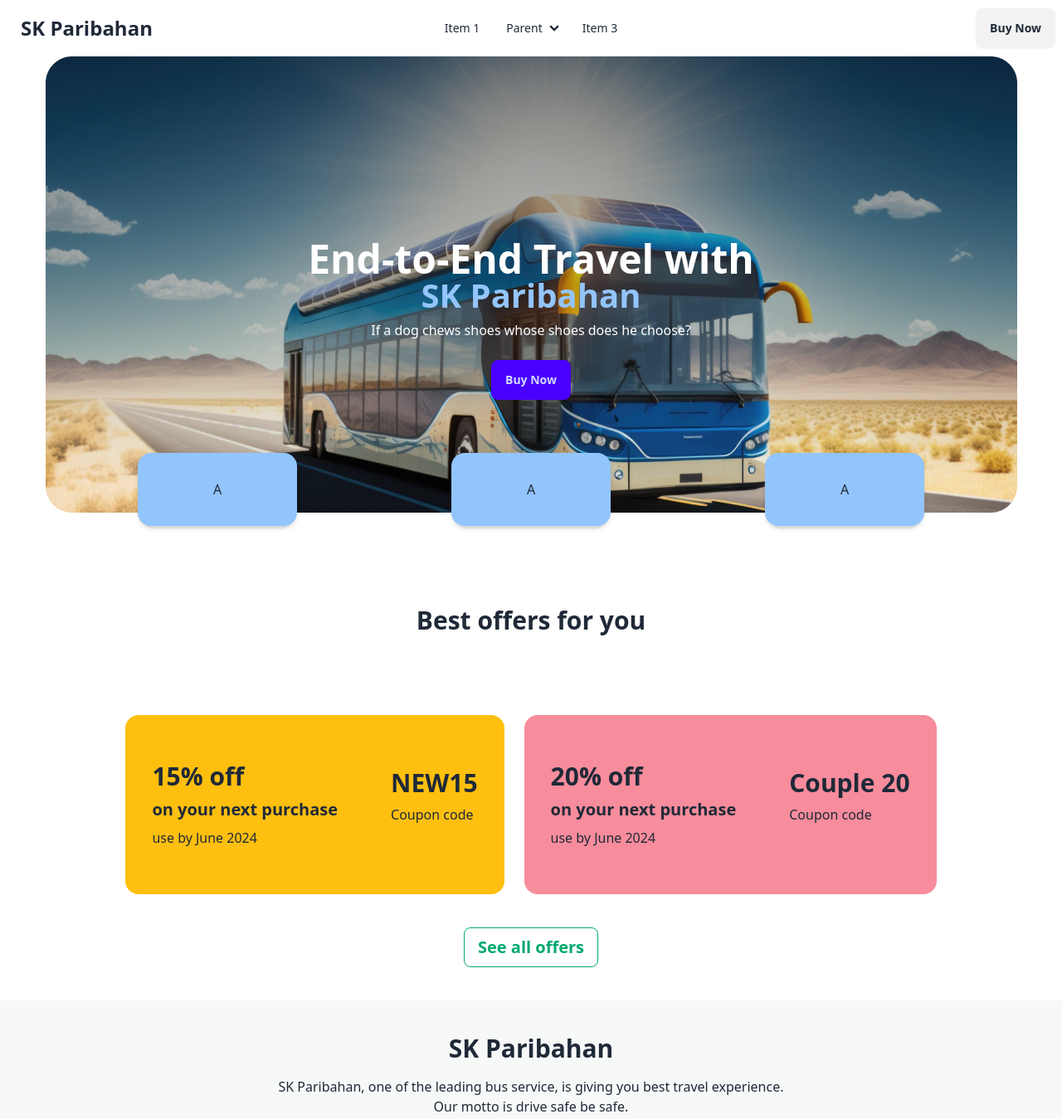
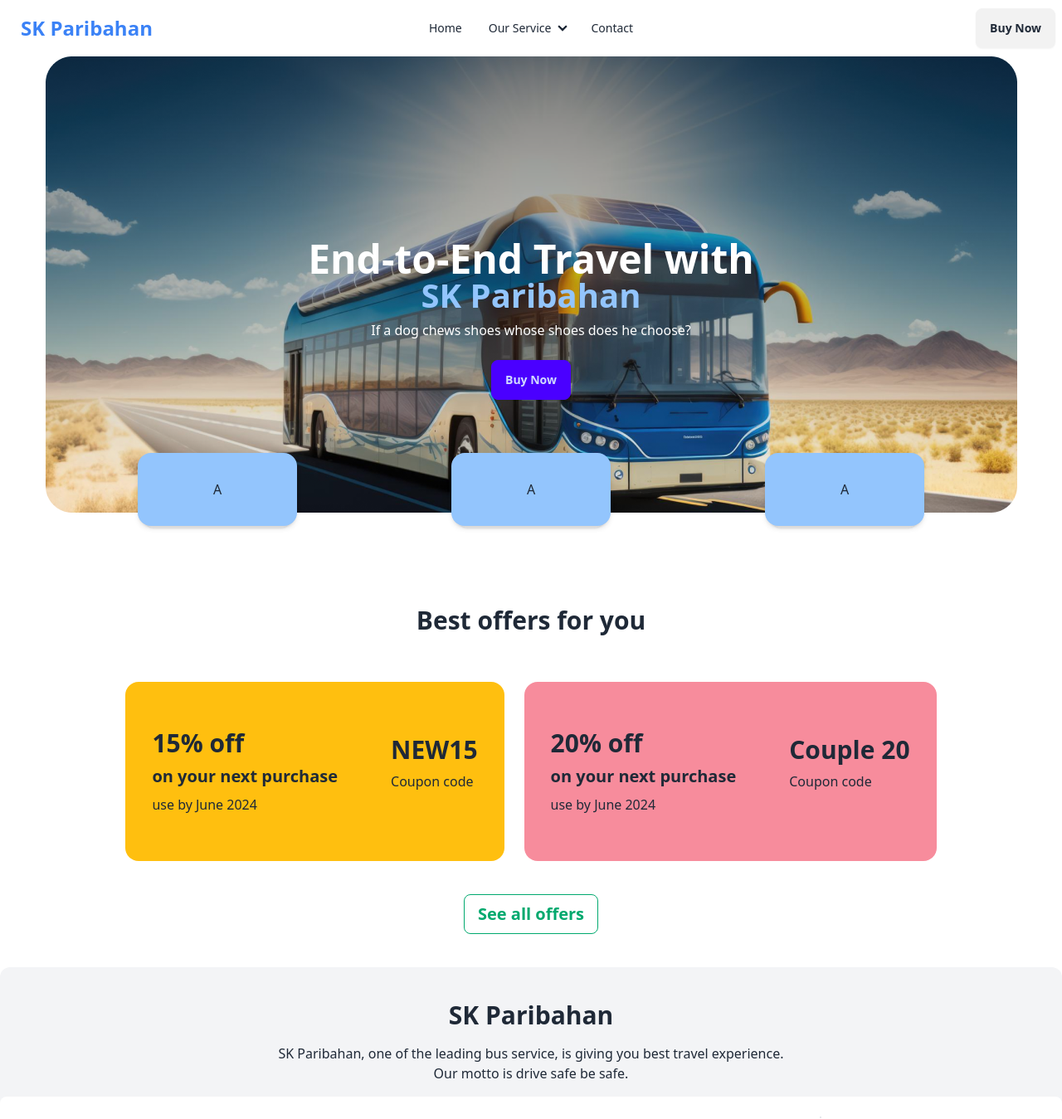
Before and after one commit to Sharafat78670/sk-paribahan, a plain HTML site: page index.html in a window 1280 px wide. Shown: the top 1349 px of the page at 83% size. Drawn offline with nearby package versions, Linux system fonts and the light colour scheme.

Commit message:
Edit main section

```diff
--- a/index.html
+++ b/index.html
@@ -23,36 +23,36 @@
               </svg>
             </div>
             <ul tabindex="0" class="menu menu-sm dropdown-content mt-3 z-[1] p-2 shadow bg-base-100 rounded-box w-52">
-              <li><a>Item 1</a></li>
+              <li><a>Home</a></li>
               <li>
-                <a>Parent</a>
+                <a>Our Service</a>
                 <ul class="p-2">
                   <li><a>Submenu 1</a></li>
                   <li><a>Submenu 2</a></li>
                 </ul>
               </li>
-              <li><a>Item 3</a></li>
+              <li><a>Contact</a></li>
             </ul>
           </div>
-          <a class="btn btn-ghost text-2xl font-bold">SK Paribahan</a>
+          <a class="btn btn-ghost text-2xl font-bold text-blue-500">SK Paribahan</a>
         </div>
         <div class="navbar-center hidden lg:flex">
           <ul class="menu menu-horizontal px-1">
-            <li><a>Item 1</a></li>
+            <li><a>Home</a></li>
             <li>
               <details>
-                <summary>Parent</summary>
+                <summary>Our Service</summary>
                 <ul class="p-2">
                   <li><a>Submenu 1</a></li>
                   <li><a>Submenu 2</a></li>
                 </ul>
               </details>
             </li>
-            <li><a>Item 3</a></li>
+            <li><a>Contact</a></li>
           </ul>
         </div>
         <div class="navbar-end">
-          <a class="btn" href="#buy-now">Buy Now</a>
+          <a class="btn" href="#buyTicket">Buy Now</a>
 
         </div>
       </div>
@@ -99,11 +99,7 @@
     </div>
     </div>
 
-  </header>
-  <main>
-
-    <!-- coupon section -->
-    <section class="container mx-auto">
+  </header>    <section class="container mx-auto">
       <div class="pt-24">
         <h1 class="font-bold text-xl text-center lg:text-3xl">
           Best offers for you
@@ -111,7 +107,7 @@
       </div>
 
       <!-- coupon -->
-      <div class=" container lg:flex mt-24 gap-6 justify-center">
+      <div class=" container lg:flex mt-14 gap-6 justify-center">
         <!-- new15 coupon -->
         <div class="card card-side bg-[#FFBF0F]">
           <div class="card-body font-inter my-6">
@@ -158,9 +154,13 @@
         </button>
       </div>
     </section>
+  <main class="bg-gray-100 rounded-t-xl">
+
+    <!-- coupon section -->
+
 
     <!-- Ph ticket info-->
-    <section id="ticket-info" class="container mx-auto bg-[#F7F8F8]">
+    <section id="ticket-info" class="container mx-auto ">
       <!-- heading -->
       <div class="pt-10">
         <h1 class="font-bold text-xl text-center lg:text-3xl">
@@ -173,7 +173,7 @@
         </p>
       </div>
 
-      <div class="block lg:flex bg-white py-6 px-6">
+      <div class="block lg:flex bg-white py-6 px-6 rounded-lg">
         <!-- title, seat, info -->
         <div class="p-4 w-full lg:w-3/4">
           <!-- title + seat left -->
@@ -232,7 +232,7 @@
     </section>
 
     <!-- ticketing interface -->
-    <section class="container mx-auto py-6 px-6">
+    <section id="buyTicket" class="container mx-auto py-6 px-6">
       <div class="p-4 flex flex-col lg:flex-row justify-between my-10 gap-16  ">
         <!-- seat buttons -->
         <div class=" w-full lg:w-[70%] border-0 lg:border-r-2 border-dotted pr-10 space-y-6">
```
